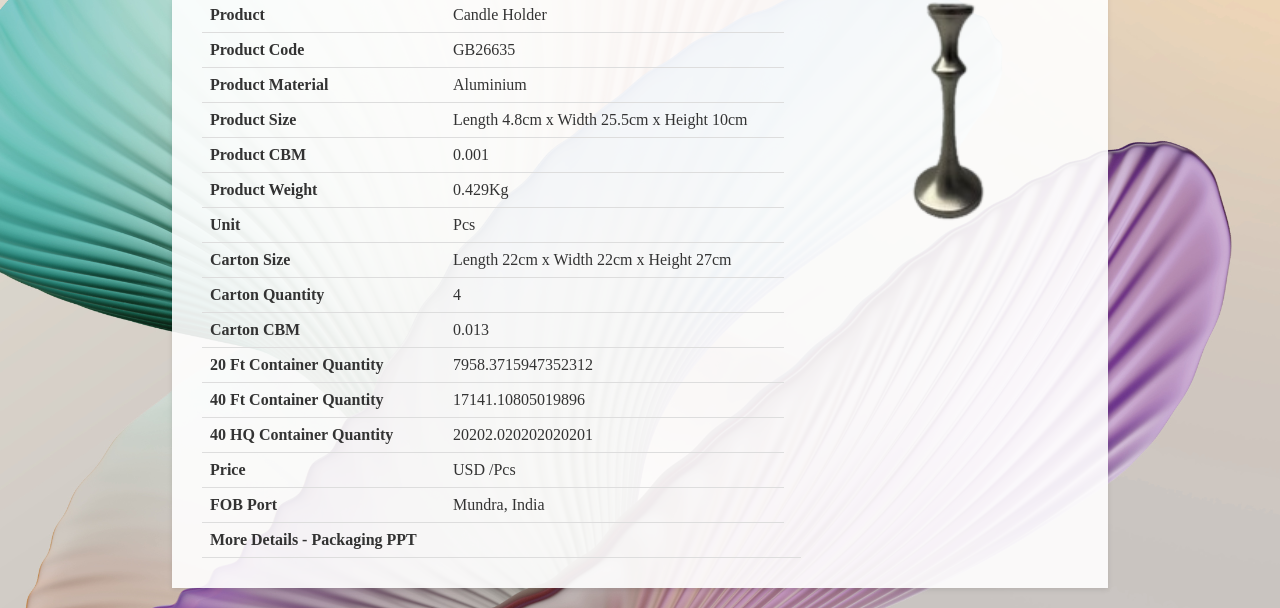
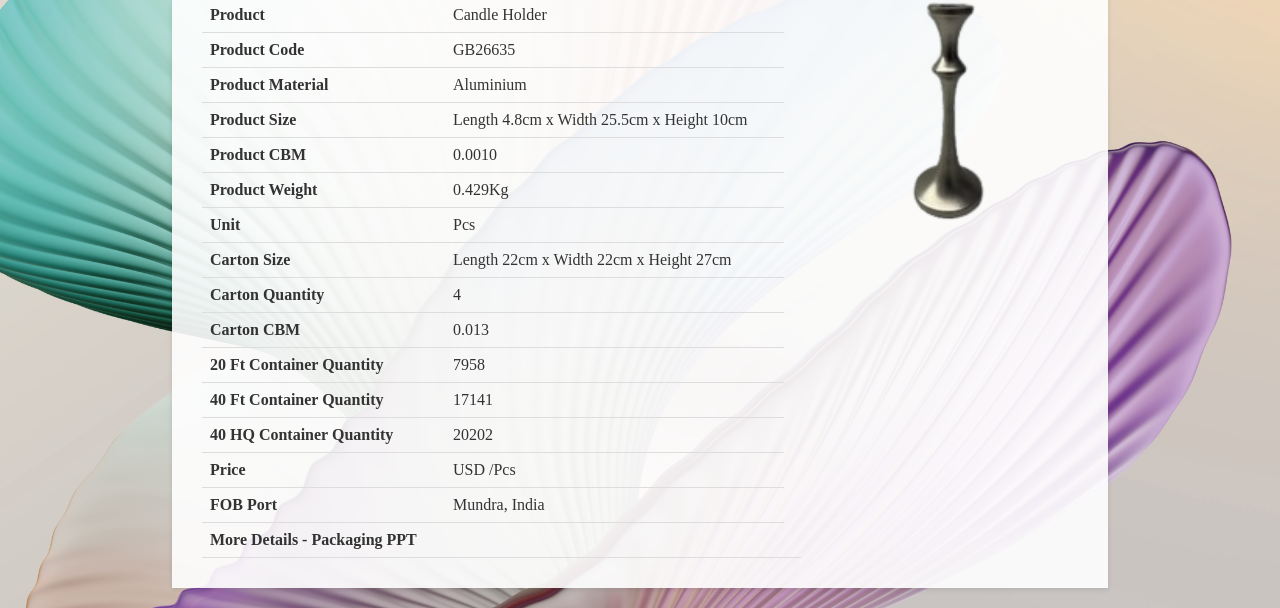
Before and after one commit to GBSLIT/GB26635, a plain HTML site: page index.html in a window 1280 px wide. Shown: the part 231-839 px from the top of the page. Drawn offline with Linux system fonts and the light colour scheme.

Commit message:
Update index.html

```diff
--- a/index.html
+++ b/index.html
@@ -153,7 +153,7 @@
                 </tr>
                 <tr>
                     <th>Product CBM</th>
-                    <td>0.001</td>
+                    <td>0.0010 </td>
                 </tr>
                 <tr>
                     <th>Product Weight</th>
@@ -177,15 +177,15 @@
                 </tr>
                 <tr>
                     <th>20 Ft Container Quantity</th>
-                    <td>7958.3715947352312 </td>
+                    <td>7958 </td>
                 </tr>
                 <tr>
                     <th>40 Ft Container Quantity</th>
-                    <td>17141.10805019896 </td>
+                    <td>17141 </td>
                 </tr>
                 <tr>
                     <th>40 HQ Container Quantity</th>
-                    <td>20202.020202020201 </td>
+                    <td>20202 </td>
                  </tr>
                 <tr>
                     <th>Price</th>
```
